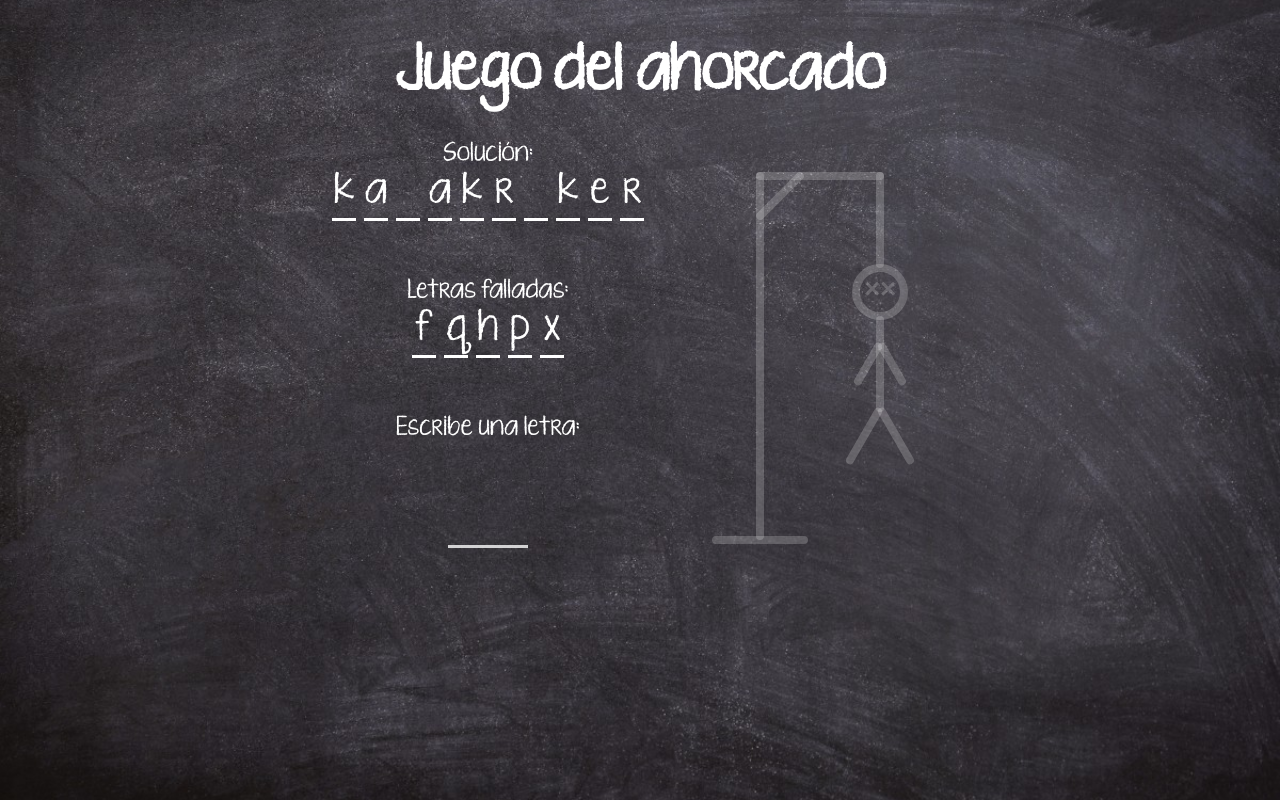
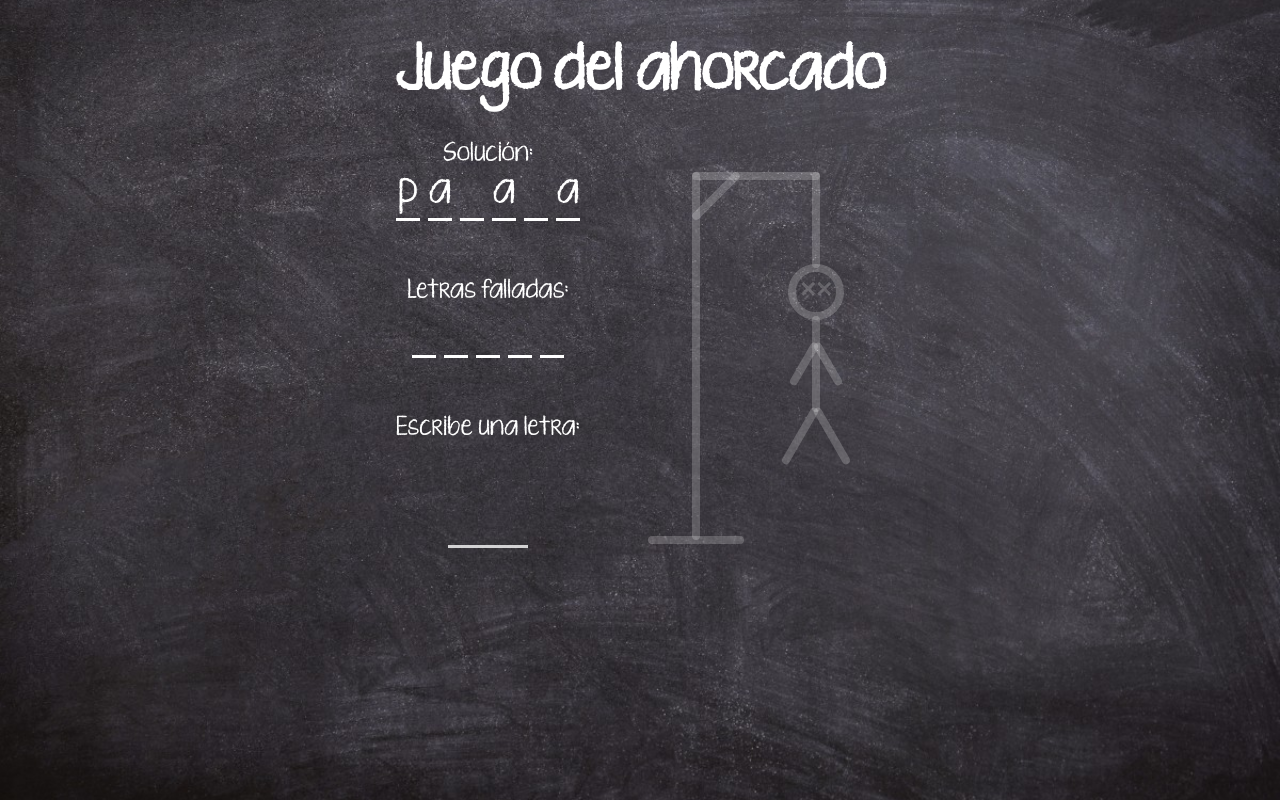
Before and after one commit to AlejandraMejiaP/ejercicio-ahorcado-pair-7, a React (Create React App) app: page / in a window 1280 px wide. Built offline with nearby package versions, Linux system fonts and the light colour scheme.

Commit message:
selected caracter

```diff
--- a/src/components/App.js
+++ b/src/components/App.js
@@ -2,6 +2,21 @@ import "../styles/App.scss";
 import { useState } from "react";
 
 function App() {
+  let correctWord = "patata";
+  const correctLetters = [];
+
+
+//  const correctLetters = [];
+for (let i = 0; i < correctWord.length ; i++) {
+
+  console.log(correctWord.charAt(i));
+correctLetters.push(correctWord.charAt(i));
+console.log(correctLetters);
+
+}
+
+
+
 
   const [counter, setCounter]= useState(0);
   const numberOfErrors= (ev)=>{
@@ -25,37 +40,34 @@ function App() {
             <div className="solution">
               <h2 className="title">Solución:</h2>
               <ul className="letters">
-                <li className="letter">k</li>
+                <li className="letter">p</li>
                 <li className="letter">a</li>
                 <li className="letter"></li>
                 <li className="letter">a</li>
-                <li className="letter">k</li>
-                <li className="letter">r</li>
                 <li className="letter"></li>
-                <li className="letter">k</li>
-                <li className="letter">e</li>
-                <li className="letter">r</li>
+                <li className="letter">a</li>
+
               </ul>
             </div>
             <div className="error">
               <h2 className="title">Letras falladas:</h2>
               <ul className="letters">
-                <li className="letter">f</li>
-                <li className="letter">q</li>
-                <li className="letter">h</li>
-                <li className="letter">p</li>
-                <li className="letter">x</li>
+                <li className="letter"></li>
+                <li className="letter"></li>
+                <li className="letter"></li>
+                <li className="letter"></li>
+                <li className="letter"></li>
               </ul>
             </div>
             <form className="form">
-              <label className="title" for="last-letter">
+              <label className="title" htmlFor="last-letter">
                 Escribe una letra:
               </label>
               <input
-              onKeyUp= {numberOfErrors}
-                autocomplete="off"
+              onKeyUp = {numberOfErrors}
+                autoComplete="off"
                 className="form__input"
-                maxlength="1"
+                maxLength="1"
                 type="text"
                 name="last-letter"
                 id="last-letter"
```
